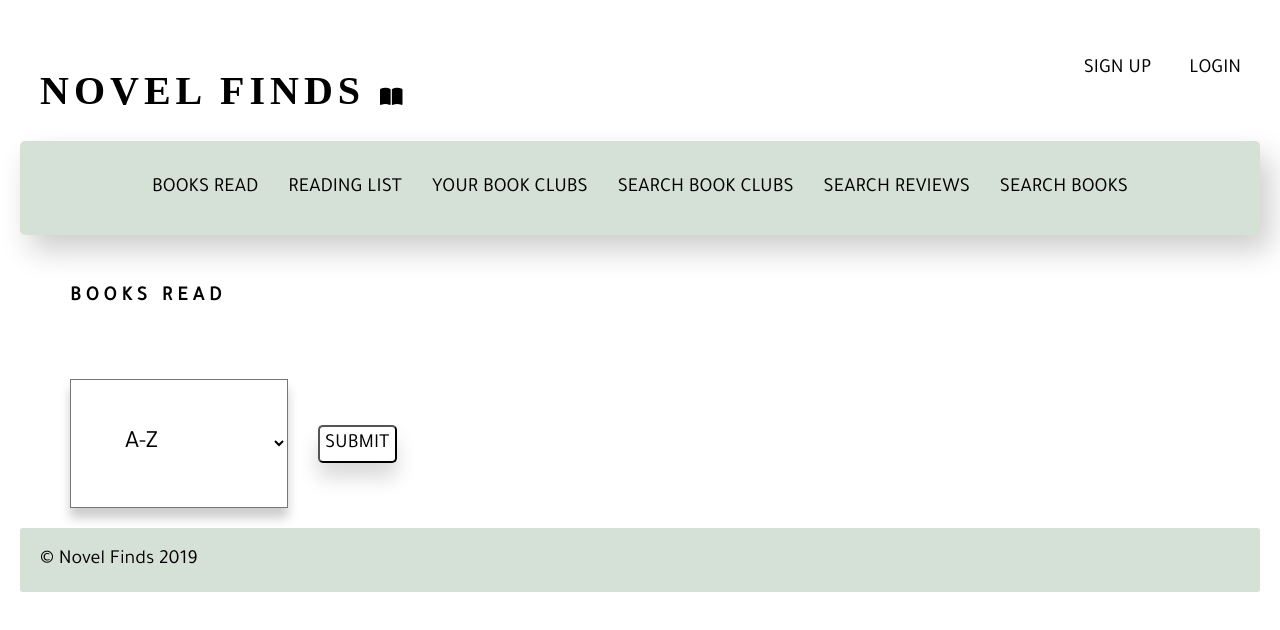
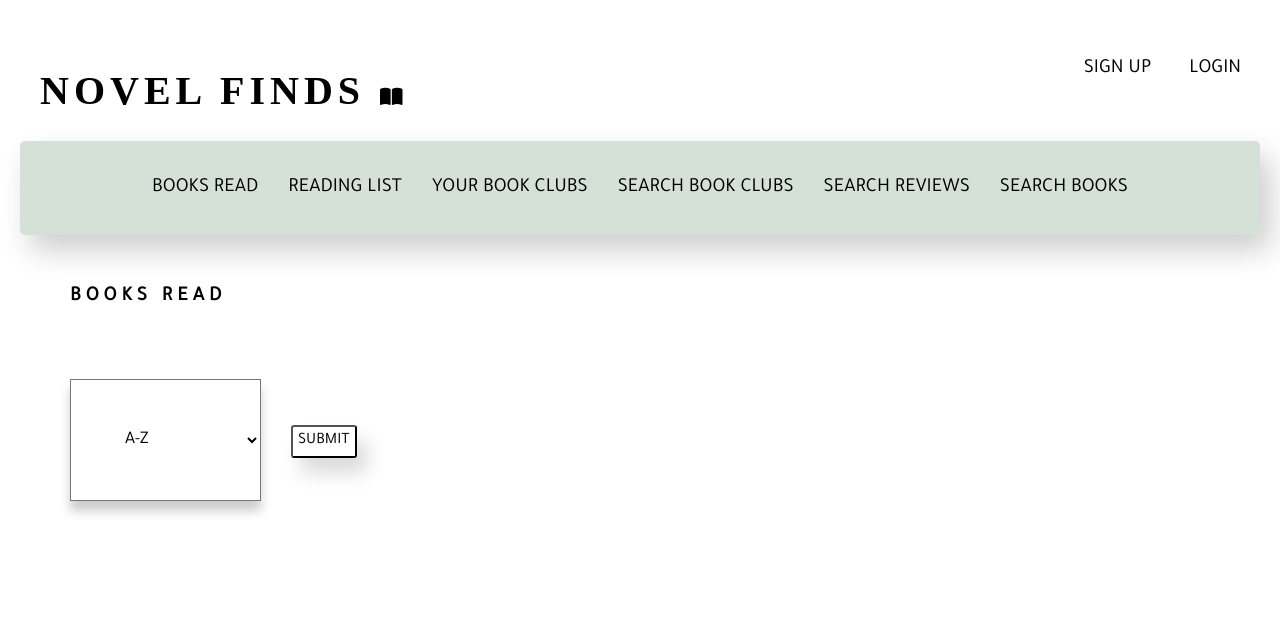
Before and after one commit to mckenziefiege/book_club_frontend, a React (Create React App) app: page /read in a window 1280 px wide. Shown: the top 630 px of the page. Built offline with nearby package versions, Linux system fonts and the light colour scheme; a web font is replaced by a local one.

Commit message:
added title and icon to browser tab. Finished styling pages

```diff
--- a/public/index.html
+++ b/public/index.html
@@ -2,41 +2,18 @@
 <html lang="en">
   <head>
     <meta charset="utf-8">
-    <link rel="shortcut icon" href="%PUBLIC_URL%/favicon.ico">
+    <link rel="icon" href="https://img.icons8.com/ios/50/000000/literature.png">
     <link rel="stylesheet" href="https://cdnjs.cloudflare.com/ajax/libs/font-awesome/4.7.0/css/font-awesome.min.css">
     <meta name="viewport" content="width=device-width, initial-scale=1, shrink-to-fit=no">
     <link rel="stylesheet" href="https://use.fontawesome.com/releases/v5.5.0/css/all.css" integrity="sha384-B4dIYHKNBt8Bc12p+WXckhzcICo0wtJAoU8YZTY5qE0Id1GSseTk6S+L3BlXeVIU" crossorigin="anonymous">
     <meta name="theme-color" content="#000000">
-    <!--
-      manifest.json provides metadata used when your web app is added to the
-      homescreen on Android. See https://developers.google.com/web/fundamentals/web-app-manifest/
-    -->
     <link rel="manifest" href="%PUBLIC_URL%/manifest.json">
-    <!--
-      Notice the use of %PUBLIC_URL% in the tags above.
-      It will be replaced with the URL of the `public` folder during the build.
-      Only files inside the `public` folder can be referenced from the HTML.
-
-      Unlike "/favicon.ico" or "favicon.ico", "%PUBLIC_URL%/favicon.ico" will
-      work correctly both with client-side routing and a non-root public URL.
-      Learn how to configure a non-root public URL by running `npm run build`.
-    -->
-    <title>React App</title>
+    <title>Novel Finds</title>
   </head>
   <body>
     <noscript>
       You need to enable JavaScript to run this app.
     </noscript>
     <div id="root"></div>
-    <!--
-      This HTML file is a template.
-      If you open it directly in the browser, you will see an empty page.
-
-      You can add webfonts, meta tags, or analytics to this file.
-      The build step will place the bundled scripts into the <body> tag.
-
-      To begin the development, run `npm start` or `yarn start`.
-      To create a production bundle, use `npm run build` or `yarn build`.
-    -->
   </body>
 </html>
--- a/src/App.css
+++ b/src/App.css
@@ -171,9 +171,13 @@ ul {
  }
 
  .profileimage {
-   border-radius: 50%;
+   -webkit-shape-outside: circle(50% at 50% 50%);
+   shape-outside: circle(50% at 50% 50%);
+   -webkit-clip-path: circle(50% at 50% 50%);
+   clip-path: circle(50% at 50% 50%);
    transition: all .2s;
    box-shadow: 0 20px 40px rgba(0, 0, 0,.2);
+   width: 50px;
  }
 
  .profileimage:hover {
@@ -185,6 +189,7 @@ ul {
  .filter {
    padding: 50px;
    margin-left: 50px;
+   font-size: 18px;
  }
 
  /* SEARCH BARS */
@@ -228,11 +233,13 @@ ul {
  .button {
    padding: 5px;
    margin: 10px;
+   font-size: 16px;
    text-transform: uppercase;
    font-family: 'Tajawal', sans-serif;
-   box-shadow: 0 15px 20px rgba(0, 0, 0, .15);
-   border-radius: 5px;
+   box-shadow: 10px 15px 20px rgba(0, 0, 0, .15);
+   border-radius: 3px;
    background-color: white;
+   cursor: pointer;
  }
 
  .button:active {
@@ -246,14 +253,18 @@ ul {
  /* EVENT CARDS ON SEARCH PAGE */
  .searcheventcard {
    margin: 20px;
-   padding: 30px;
+   padding: 50px;
    display: inline-block;
    text-align: center;
    width: 35vw;
    height: 20vw;
-   justify-content: center;
    overflow: scroll;
    box-shadow: 0 15px 40px rgba(0, 0, 0, .15);
+   transition: all .4s;
+ }
+
+ .searcheventcard:hover {
+   transform: translateY(-10px) scale(1.03);
  }
 
 /* EVENT PAGE */
@@ -379,10 +390,3 @@ ul {
 .checked {
   color: orange;
 }
-
-/* FOOTER */
-.footer {
-  background-color: rgba(196, 211, 199, 0.7);
-  padding: 20px;
-  border-radius: 3px;
-}
--- a/src/App.js
+++ b/src/App.js
@@ -16,7 +16,6 @@ import { connect } from 'react-redux'
 import { setAndFetchUser } from './Redux/Actions/userActions.js'
 import EventPage from './Components/EventPage.js'
 import Footer from './Components/Footer.js'
-
 
 class App extends Component {
 
@@ -44,7 +43,6 @@ class App extends Component {
           <Route path='/event-page' component={EventPage} />
           <Route path="/" component={HomePage} />
         </Switch>
-        <Footer />
       </div>
     );
   }
--- a/src/Components/BookCard.js
+++ b/src/Components/BookCard.js
@@ -36,7 +36,7 @@ class BookCard extends Component {
         <p> {this.props.bookObj.volumeInfo.title} </p>
         <p> {this.props.bookObj.volumeInfo.authors} </p>
         <p> {this.props.bookObj.volumeInfo.description} </p>
-        <button className="button" onClick={(e) => this.addBookToList(e, this.props.bookObj)}> ADD </button>
+        <button className="button" onClick={(e) => this.addBookToList(e, this.props.bookObj)}>ADD BOOK</button>
       </div>
     )
   }
--- a/src/Components/Login.js
+++ b/src/Components/Login.js
@@ -18,7 +18,7 @@ class Login extends Component {
         <form onSubmit={this.handleSubmit}>
           <input type="text" name="username" placeholder="username"/><br />
           <input type="password" name="password" placeholder="password"/><br />
-          <input type="Submit" placeholder="Username"/>
+          <input className="button" type="Submit" placeholder="Username"/>
         </form>
     </div> )
   }
--- a/src/Components/SignUp.js
+++ b/src/Components/SignUp.js
@@ -22,7 +22,7 @@ class SignUp extends Component {
           <input type="text" name="image" placeholder="profile image url"/><br />
           <input type="text" name="username" placeholder="username"/><br />
           <input type="text" name="password" placeholder="password"/><br />
-          <input type="Submit" placeholder="Username"/>
+          <input className="button" type="Submit" placeholder="Username"/>
         </form>
       </div>
       </div>
```
